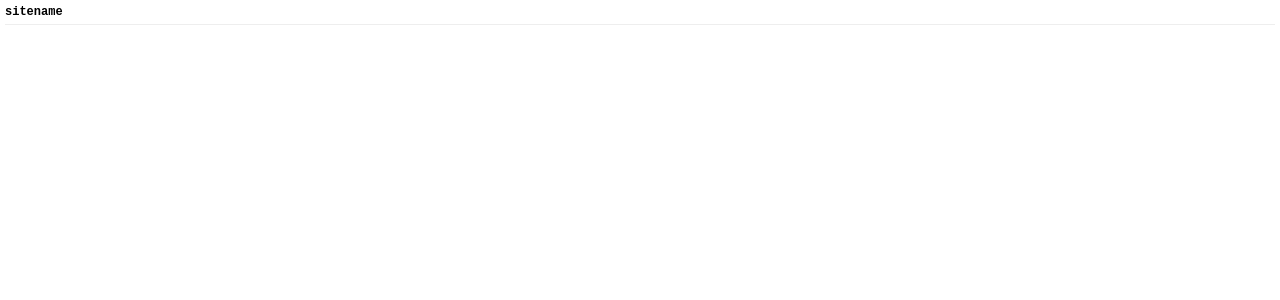
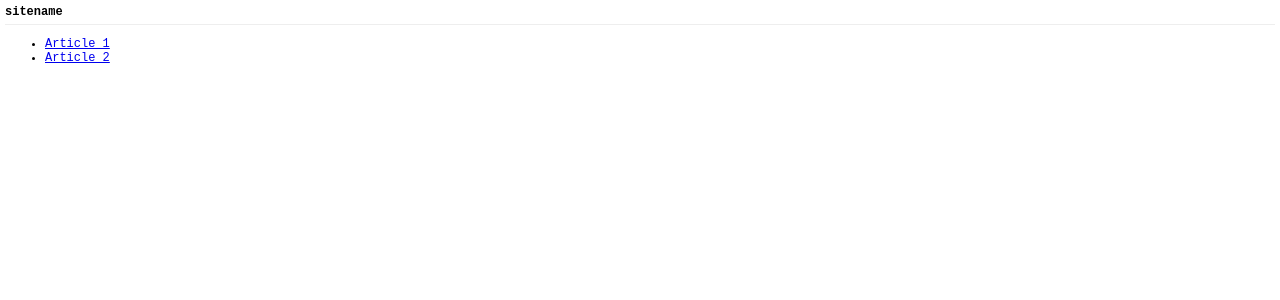
Before and after one commit to mkipling/p, a Jekyll site: the page built from index.md, in a window 1280 px wide. Shown: the top 300 px of the page. Built offline with Jekyll 4.4.1, drawn with Linux system fonts in a browser that asks for light colours; our own code applies the rules of GitHub Pages for plain Markdown files.

Commit message:
Update default.html

```diff
--- a/_layouts/default.html
+++ b/_layouts/default.html
@@ -1,5 +1,14 @@
 <html>
 <head>
+  <meta charset="utf-8">
+  <title>{{ page.title }}</title>
+</head>
+<body>
+  <div class="title">sitename</div>
+
+  {{ content }}
+
+</body>
 <style>
   body {
     font-family: monospace;
@@ -13,11 +22,4 @@
   }
 
 </style>
-</head>
-<body>
-  <div class="title">sitename</div>
-
-
-
-</body>
 </html>
```
Lines whose indentation alone changed are shown as unchanged.
